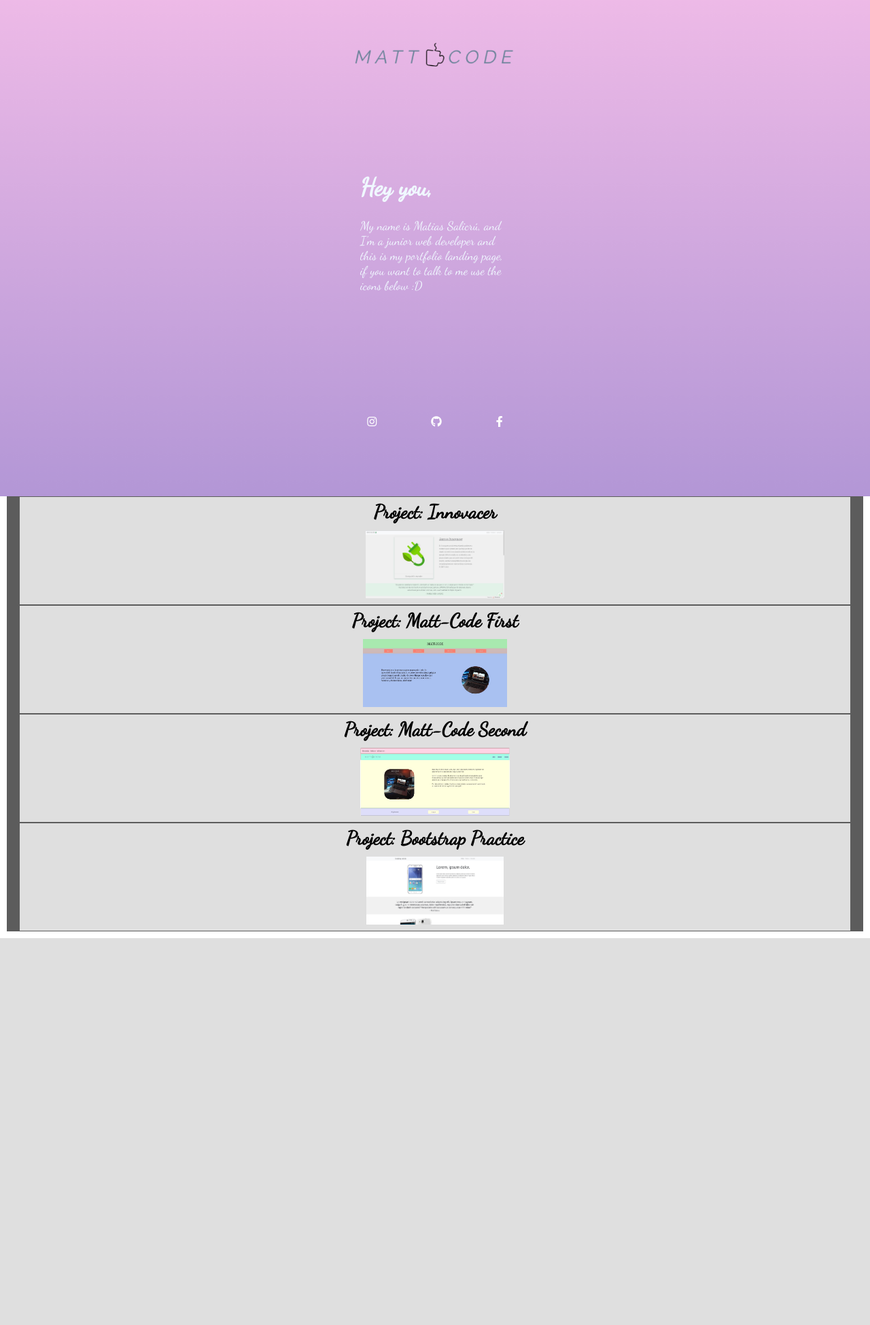
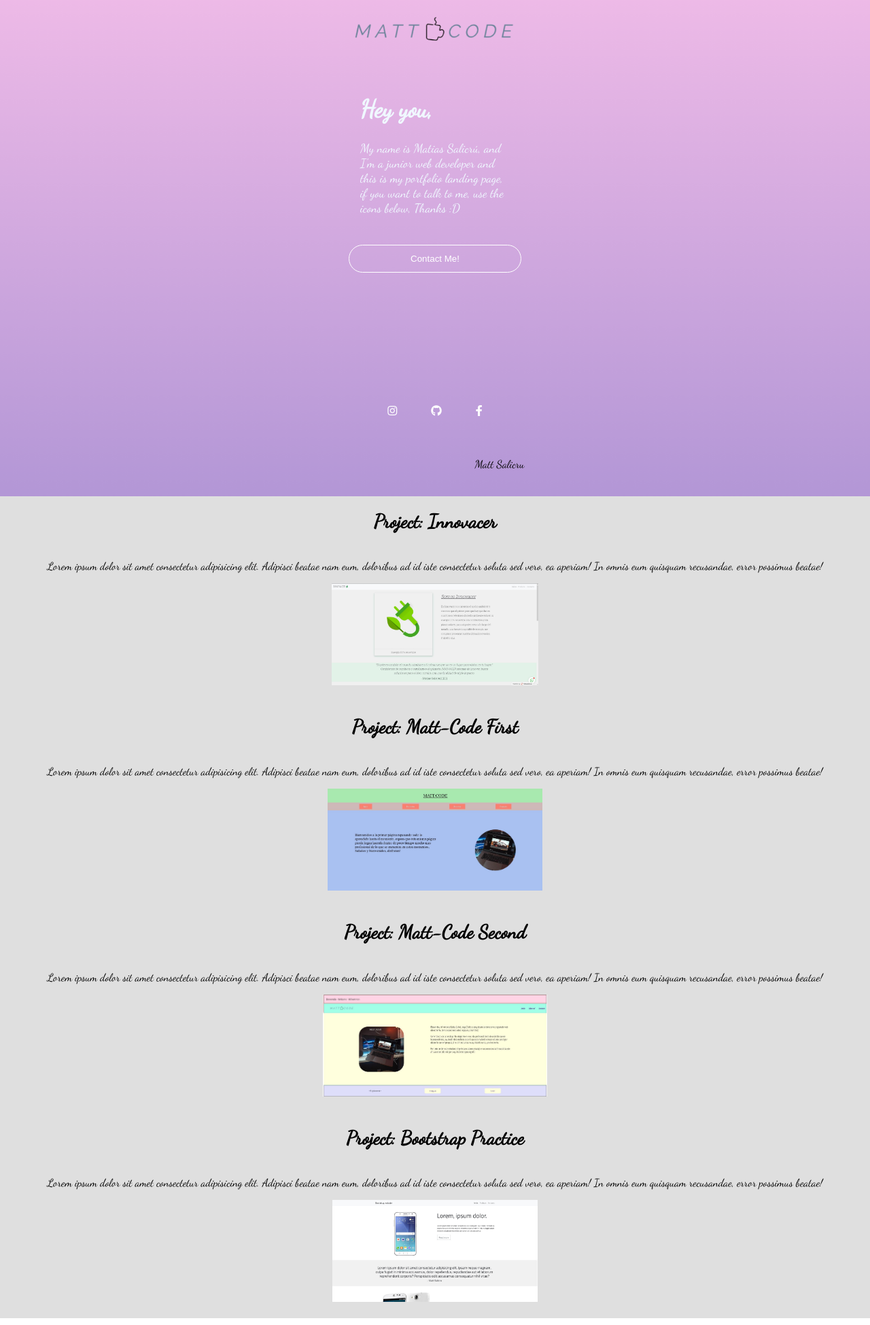
Before and after one commit to matiassalicru/mattCode, a PHP site: page / in a window 1280 px wide. Shown: the whole page at 68% size. Before the commit the page ends 1380 px from the top, so only its background shows below. Run offline with PHP 8.4, Linux system fonts and the light colour scheme; some libraries are stand-ins or nearby versions.

Commit message:
Header Done

```diff
--- a/index.html
+++ b/index.html
@@ -27,8 +27,12 @@
                     <h1>Hey you,</h1> My name is Matias Salicrú,
                     and I'm a junior web developer
                     and this is my portfolio landing
-                    page, if you want to talk to me
-                    use the icons below :D
+                    page, if you want to talk to me,
+                    use the icons below, Thanks :D
+                </div>
+
+                <div>
+                   <input type="button" value="Contact Me!" class="contact">
                 </div>
 
                 <div class="links">
@@ -37,6 +41,10 @@
                 <a href="" class="link"><i class="fab fa-github"></i></a>
                 <a href="" class="link"><i class="fab fa-facebook-f"></i></a>
 
+                </div>
+
+                <div class="sign">
+                    <p id="sign">Matt Salicru</p>
                 </div>
 
             </div>
@@ -49,6 +57,9 @@
                 <h1 class="title">
                     Project: Innovacer
                 </h1>
+                <p class="text">
+                    Lorem ipsum dolor sit amet consectetur adipisicing elit. Adipisci beatae nam eum, doloribus ad id iste consectetur soluta sed vero, ea aperiam! In omnis eum quisquam recusandae, error possimus beatae!
+                </p>
                 <div class="image">
                     <img src="innovacer.jpg" alt="" class="img">
                 </div>
@@ -57,6 +68,9 @@
                 <h1 class="title">
                     Project: Matt-Code First
                 </h1>
+                <p class="text">
+                    Lorem ipsum dolor sit amet consectetur adipisicing elit. Adipisci beatae nam eum, doloribus ad id iste consectetur soluta sed vero, ea aperiam! In omnis eum quisquam recusandae, error possimus beatae!
+                </p>
                 <div class="image">
                     <img src="matt-code.jpg" alt="" class="img">
                 </div>
@@ -65,6 +79,9 @@
                 <h1 class="title">
                     Project: Matt-Code Second
                 </h1>
+                <p class="text">
+                    Lorem ipsum dolor sit amet consectetur adipisicing elit. Adipisci beatae nam eum, doloribus ad id iste consectetur soluta sed vero, ea aperiam! In omnis eum quisquam recusandae, error possimus beatae!
+                </p>
                 <div class="image">
                     <img src="matt-code2.jpg" alt="" class="img">
                 </div>
@@ -73,6 +90,9 @@
                 <h1 class="title">
                     Project: Bootstrap Practice
                 </h1>
+                <p class="text">
+                    Lorem ipsum dolor sit amet consectetur adipisicing elit. Adipisci beatae nam eum, doloribus ad id iste consectetur soluta sed vero, ea aperiam! In omnis eum quisquam recusandae, error possimus beatae!
+                </p>
                 <div class="image">
                     <img src="bootstrap.jpg" alt="" class="img">
                 </div>
--- a/style.css
+++ b/style.css
@@ -9,7 +9,7 @@
     flex-direction: column;
     background: grey;
     height: 100%;
-
+    margin: 0;
 }
 
 .head
@@ -49,9 +49,24 @@
         color: aliceblue;
     }
 
+    .contact
+    {
+        background: none;
+        color: #fff;
+        padding: 12px 90px;
+        border-radius: 50px;
+        border: 1px solid;
+        cursor: pointer;
+        transition: 0.8s;
+    }
+
+     .contact:hover
+     {
+         border: 1.5px ;
+     }
+
     .links
     {
-        margin-top: 20px;
         display: flex;
         flex-direction: row;
         /* background: #dfdfdf; */
@@ -59,12 +74,19 @@
 
         .link
         {
-            margin: 15px;
-            padding: 25px;
+            margin-top: 150px;
+            padding: 0px 25px;
             /* background: #5c5c5c; */
             color: rgb(255, 255, 255);
         }
 
+    .sign
+    {
+        display: flex;
+        align-items: flex-end;
+        justify-content: flex-end;
+        margin-left: 190px;
+    }
 
 .main
 {
@@ -72,7 +94,7 @@
     display: flex;
     flex-direction: column;
     flex-wrap: wrap;
-    margin: 0px 10px;
+    margin: 0px 0px;
     margin-bottom: 10px;
     align-items: center;
     justify-content: center;
@@ -83,26 +105,32 @@
         display: flex;
         flex-direction: column;
         align-items: center;
-        margin: 1px;
-        width: 97%;
+        width: 100%;
         background: #dfdfdf;
         transition: 0.9s;
     }
 
-        .projects:hover
+        .title
         {
-            background: #d8b4f0;
+            margin-top: 20px;
+            font-size: 28px;
         }
 
-        .title
+        .text
         {
-            margin: 5px;
-            font-size: 28px;
+            margin-left: 25px;
+            margin-right: 25px;
         }
 
         .img
         {
-            margin: 5px;
-            height: 100px;
+            margin-bottom: 20px;
+            height: 150px;
             width: auto;
         }
+
+            .img:hover
+            {
+                border: 2px ridge;
+                height: 160px;
+            }
```
